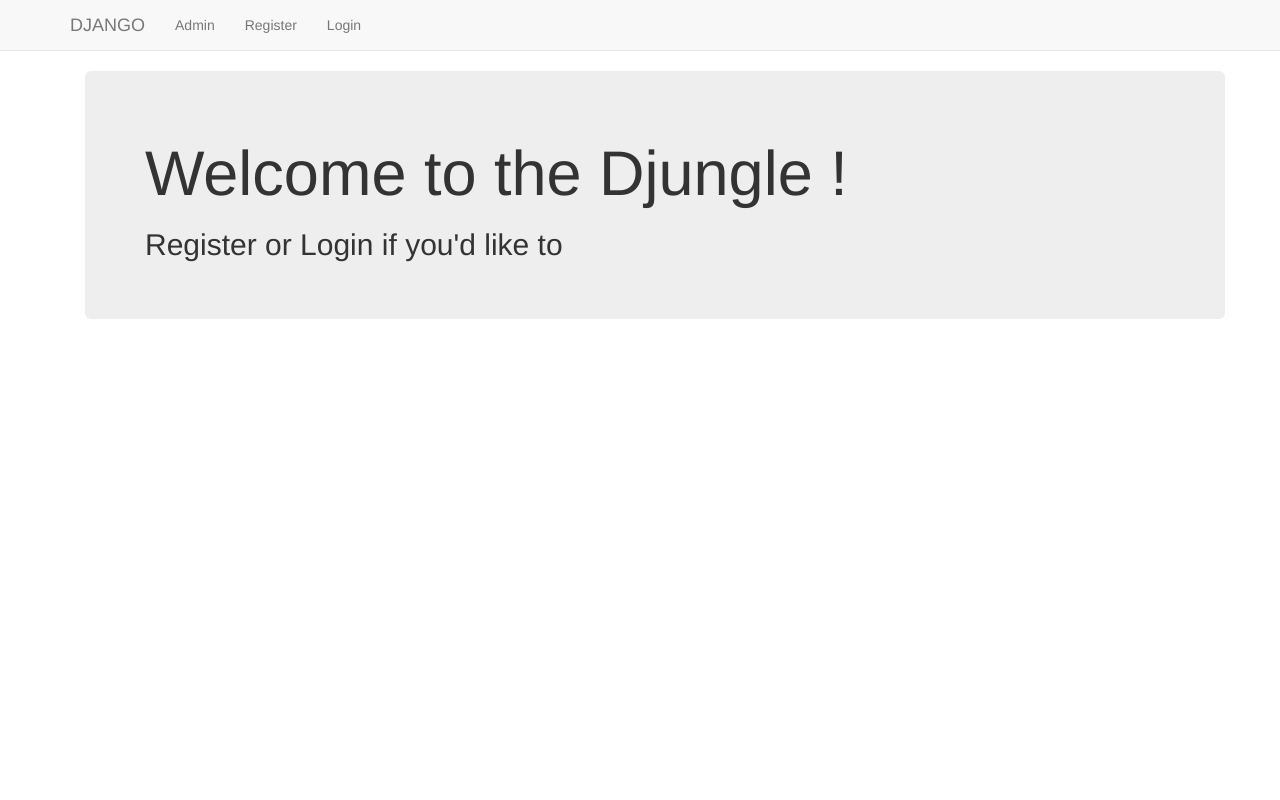
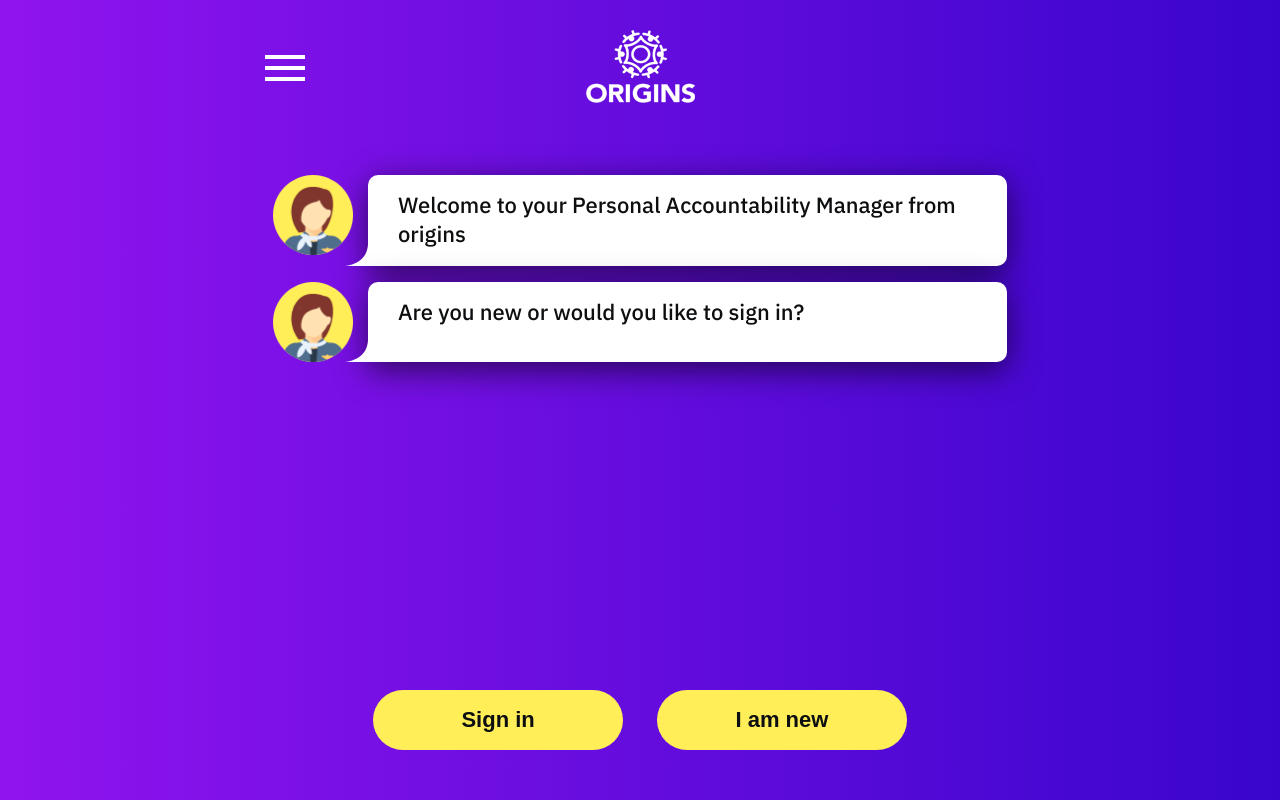
Before and after one commit to Dreampotential-org/sarhpm, a Django app: page / in a window 1280 px wide. Run offline with Django 3.2, Linux system fonts and the light colour scheme; some libraries are stand-ins or nearby versions.

Commit message:
initial working

```diff
--- /dev/null
+++ b/dprojx/static/style.css
@@ -0,0 +1,565 @@
+@import url('https://fonts.googleapis.com/css?family=IBM+Plex+Sans:400,500,600,700');
+body{
+    margin:0;
+    padding: 0;
+    position: relative;
+    min-height: 100vh;
+    overflow-x: hidden;
+    font-family: 'IBM Plex Sans', sans-serif;
+    background: #9014ee;
+    background: -moz-linear-gradient(left, #9014ee 0%, #3905cd 100%);
+    background: -webkit-linear-gradient(left, #9014ee 0%,#3905cd 100%);
+    background: linear-gradient(to right, #9014ee 0%,#3905cd 100%);
+    filter: progid:DXImageTransform.Microsoft.gradient( startColorstr='#9014ee', endColorstr='#3905cd',GradientType=1 );
+}
+a, a:hover{
+    text-decoration: none;
+}
+.mainContainer{
+    max-width: 90%;
+    width: 750px;
+    margin: auto;
+
+}
+header{
+    padding-top: 30px;
+}
+.toggleBar{
+    cursor: pointer;
+    width: 40px;
+    margin-top: 25px;
+    float: left;
+    position: fixed;
+    z-index: 10000;
+}
+.bar{
+    height: 4px;
+    width: 40px;
+    margin-bottom: 7px;
+    background: #fff;
+    display: block;
+}
+.toggleClose .bar1 {
+  -webkit-transform: rotate(-45deg) translate(-9px, 6px);
+  transform: rotate(-45deg) translate(-9px, 6px);
+}
+
+.toggleClose .bar2 {opacity: 0;}
+
+.toggleClose .bar3 {
+  -webkit-transform: rotate(45deg) translate(-8px, -8px);
+  transform: rotate(45deg) translate(-8px, -8px);
+}
+.logo{
+    text-align: center;
+}
+.slideMenu{
+    position: fixed;
+    left: 0;
+    top: 0;
+    width: 100%;
+    height: 100%;
+    color: #fff;
+    font-size: 30px;
+    background: rgba(0,0,0,1);
+    display: none;
+    z-index: 9999;
+    padding-top:100px;
+}
+.slideMenu a{
+    color: #fff;
+    z-index: 999;
+}
+.secAction {
+	text-align: center;
+	position: absolute;
+	bottom: 50px;
+    width: 100%;
+}
+.actionBtn{
+    background: #ffee58;
+    color: #0d0e10;
+    padding:5px;
+    margin: 0px 15px;
+    display: inline-block;
+    min-width: 250px;
+    height: 60px;
+    border-radius: 40px;
+    font-size: 22px;
+    text-decoration: none;
+    font-weight: 700;
+    border: 0;
+    cursor: pointer;
+    line-height: 1;
+    position: relative;
+}
+.actionBtn span{
+    font-size: 12px;
+    display: block;
+}
+.btnVideo{
+    padding:  5px 30px 5px 75px;
+    /*top: -8px;*/
+    margin-left: 0;
+}
+.btnEvent{
+    padding:  5px 30px 5px 75px;
+    margin-right: 0;
+}
+.btnVideo:before{
+    content: "";
+    width: 34px;
+    height: 30px;
+    background: url(/static/movie.png) no-repeat;
+    position: absolute;
+    background-size: 100% auto;
+    left: 25px;
+    top: 9px;
+}
+.btnEvent:before{
+    content: "";
+    width: 30px;
+    height: 34px;
+    background: url(/static/calender.png) no-repeat;
+    background-size: 100% auto;
+    position: absolute;
+    left: 25px;
+}
+.eventBox{
+    background: #fff;
+    padding: 40px;
+    border-radius: 20px;
+    margin-top: 80px;
+}
+.eventBox label{
+    display: block;
+    color: #770fe5;
+    font-size: 30px;
+    font-weight: 600;
+    margin-bottom: 15px;
+    position: relative;
+    background: url(/static/pen.png) no-repeat center right;
+}
+.eventBox textarea{
+    width: 100%;
+    border: 0;
+    resize: none;
+    color: #343434;
+    font-size: 24px;
+    font-family: 'IBM Plex Sans', sans-serif;
+}
+/* M E S S A G E S */
+
+.chat {
+    list-style: none;
+    background: none;
+    margin: 0;
+    padding: 0 0 50px 0;
+    margin-top: 60px;
+    margin-bottom: 10px;
+}
+.chat li {
+    padding: 0.5rem;
+    display: flex;
+    position: relative;
+}
+.chat .avatar {
+    width: 80px;
+    height: 80px;
+    margin-right: 15px;
+    position: relative;
+    display: block;
+    z-index: 2;
+}
+.chat .avatar img {
+    width: 80px;
+    height: 80px;
+}
+
+
+.other .msg {
+    order: 1;
+    font-size: 22px;
+}
+.other:before {
+    content: "";
+    position:absolute;
+    bottom: 8px;
+    left: 80px;
+    width: 32px;
+    height: 23px;
+    background: url(/static/bubbleAngle.png) no-repeat;
+}
+
+.self {
+    justify-content: flex-end;
+    align-items: flex-end;
+}
+.self .msg {
+    order: 1;
+    border-bottom-right-radius: 0px;
+    box-shadow: 1px 2px 0px #D4D4D4;
+}
+.self .avatar {
+    order: 2;
+}
+.self .avatar:after {
+    content: "";
+    position: relative;
+    display: inline-block;
+    bottom: 19px;
+    right: 0px;
+    width: 0px;
+    height: 0px;
+    border: 5px solid #fff;
+    border-right-color: transparent;
+    border-top-color: transparent;
+    box-shadow: 0px 2px 0px #D4D4D4;
+}
+
+.msg {
+    background: white;
+    width: 100%;
+    padding: 15px 30px;
+    border-radius: 10px 10px 10px 0px;
+    box-shadow: 0px 8px 32px 0px rgba(3, 3, 3, 0.61);
+    -webkit-box-shadow: 0px 8px 32px 0px rgba(3, 3, 3, 0.61);
+}
+.msg p {
+    margin: 0 0 0.2rem 0;
+    color: #0d0e10;
+    font-weight: 500;
+}
+.msg img {
+    position: relative;
+    display: block;
+    width: 450px;
+    border-radius: 5px;
+    box-shadow: 0px 0px 3px #eee;
+    transition: all .4s cubic-bezier(0.565, -0.260, 0.255, 1.410);
+    cursor: default;
+    -webkit-touch-callout: none;
+    -webkit-user-select: none;
+    -moz-user-select: none;
+    -ms-user-select: none;
+}
+/*Modal*/
+.modal {
+    position: absolute;
+    z-index: 10000; /* 1 */
+    top: 0;
+    left: 0;
+    visibility: hidden;
+    width: 100%;
+    height: 100%;
+    display: none;
+}
+
+.modal.is-visible {
+    visibility: visible;
+    display: block;
+}
+
+.modal-overlay {
+  position: fixed;
+  z-index: 10;
+  top: 0;
+  left: 0;
+  width: 100%;
+  height: 100%;
+  background: rgba(0, 0, 0, 0.64);
+  visibility: hidden;
+  opacity: 0;
+  transition: visibility 0s linear 0.3s, opacity 0.3s;
+}
+
+.modal.is-visible .modal-overlay {
+  opacity: 1;
+  visibility: visible;
+  transition-delay: 0s;
+}
+
+.modal-wrapper {
+  position: absolute;
+  z-index: 9999;
+  top: 7em;
+  left: 0;
+    right: 0;
+    margin: auto;
+  width: 94%;
+  background-color: #fff;
+  box-shadow: 0 0 1.5em hsla(0, 0%, 0%, 0.35);
+    border-radius: 20px;
+    -webkit-border-radius:20px;
+}
+
+.modal-transition {
+  transition: all 0.3s 0.12s;
+  transform: translateY(-10%);
+  opacity: 0;
+}
+
+.modal.is-visible .modal-transition {
+  transform: translateY(0);
+  opacity: 1;
+}
+
+.modal-header{
+    padding: 120px 20px 20px;
+}
+.modal-content {
+  padding:0 40px 30px;
+}
+.modalLogo{
+    width: 200px;
+    position: absolute;
+    left: 0;
+    right: 0;
+    top: -100px;
+    margin: auto;
+}
+#LocationModal .modalLogo{
+    width: 80px;
+    height: 80px;
+    top: -40px;
+}
+.modal-header {
+  position: relative;
+}
+
+.modal-close {
+  position: absolute;
+  top: 0;
+  right: 0;
+  padding: 1em;
+  color: #aaa;
+  background: none;
+  border: 0;
+}
+
+.modal-close:hover {
+  color: #777;
+}
+
+.modal-heading {
+  font-size: 35px;
+    text-align: center;
+    font-weight: 400;
+  margin: 0;
+  -webkit-font-smoothing: antialiased;
+  -moz-osx-font-smoothing: grayscale;
+}
+
+.modal-content > *:first-child {
+  margin-top: 0;
+}
+
+.modal-content > *:last-child {
+  margin-bottom: 0;
+}
+/*Form*/
+input[type=text],
+input[type=email],
+input[type=tel],
+input[type=password]{
+    border: 0;
+    font-size: 24px;
+    margin-bottom: 25px;
+    width: 100%;
+    box-shadow: 0px -1px 0px 0px rgba(230, 232, 234, 1) inset;
+    padding:20px 0px;
+}
+.btnSubmit{
+    width: 100%;
+    padding: 20px;
+    border: 0;
+    border-radius: 50px;
+    font-size: 30px;
+    font-weight: 500;
+    cursor: pointer;
+    color: #fff;
+    background: #9014ee;
+    background: -moz-linear-gradient(left, #9014ee 0%, #3905cd 100%);
+    background: -webkit-linear-gradient(left, #9014ee 0%,#3905cd 100%);
+    background: linear-gradient(to right, #9014ee 0%,#3905cd 100%);
+    filter: progid:DXImageTransform.Microsoft.gradient( startColorstr='#9014ee', endColorstr='#3905cd',GradientType=1 );
+}
+.textCenter{
+    text-align: center;
+}
+.popupForm a{
+    font-size: 22px;
+    font-weight: 500;
+    color: rgba(13,14,16,0.3);
+    display: block;
+    margin-bottom: 25px;
+}
+.signupNeed{
+    font-size: 22px;
+    font-weight: 500;
+    color: #828282;
+}
+.signupNeed a{
+    color: #4407d1;
+}
+.locAuthTitle{
+    color: #8f14ee;
+    font-size: 30px;
+}
+.locAuthDesc{
+    font-size: 22px;
+}
+video{
+    margin-top: 50px;
+}
+video::-webkit-media-controls {
+  display: none;
+}
+@media screen and (max-width: 640px) {
+    .actionBtn {
+        min-width: 200px;
+        height: 50px;
+        font-size: 20px;
+        margin: 0px 12px;
+    }
+    .other .msg {
+        font-size: 18px;
+    }
+    .btnVideo{
+        margin-left: 0;
+    }
+    .btnEvent{
+        margin-right: 0;
+    }
+}
+@media screen and (max-width: 560px) {
+    .other .msg {
+        font-size: 16px;
+    }
+    .actionBtn {
+        min-width: 160px;
+        height: 50px;
+        font-size: 18px;
+        margin: 0px 10px;
+    }
+    .btnVideo::before {
+        width: 24px;
+        height: 30px;
+        left: 25px;
+        top: 13px;
+    }
+    .btnVideo {
+        padding: 5px 30px 5px 60px;
+    }
+    .btnEvent::before {
+        width: 24px;
+        height: 34px;
+        left: 25px;
+    }
+    .btnEvent {
+        padding: 5px 30px 5px 60px;
+    }
+    .actionBtn span {
+        font-size: 10px;
+    }
+}
+@media screen and (max-width: 520px) {
+    .mainContainer {
+        max-width: 94%;
+    }
+    .other .msg {
+        font-size: 14px;
+    }
+    .actionBtn {
+        min-width: 120px;
+        height: 40px;
+        font-size: 16px;
+    }
+    .singleBtn{
+        min-width: 180px;
+    }
+    .msg {
+        padding: 15px 15px;
+    }
+    .chat .avatar {
+        width: 70px;
+        height: 70px;
+    }
+    .chat .avatar img {
+        width: 70px;
+        height: 70px;
+    }
+    .other::before {
+        left: 70px;
+    }
+    .eventBox label {
+        font-size: 26px;
+    }
+    .eventBox textarea {
+        font-size: 20px;
+    }
+    .btnVideo {
+        padding: 5px 20px 5px 50px;
+        font-size: 14px;
+    }
+    .btnVideo::before {
+        width: 20px;
+        height: 20px;
+        left: 22px;
+    }
+    .btnEvent {
+        padding: 5px 20px 5px 50px;
+        font-size: 14px;
+    }
+    .btnEvent::before {
+        width: 20px;
+        height: 25px;
+        left: 20px;
+        top: 9px;
+    }
+    .actionBtn span{
+        font-size: 10px;
+        display: block;
+    }
+}
+@media screen and (max-width: 414px) {
+    .btnVideo::before {
+        width: 16px;
+        left: 15px;
+    }
+    .btnVideo {
+        padding: 5px 15px 5px 40px;
+        margin-left: 0;
+    }
+    .btnEvent::before {
+        width: 16px;
+        left: 15px;
+    }
+    .btnEvent {
+        padding: 5px 15px 5px 40px;
+        margin-right: 0;
+    }
+    .actionBtn span {
+        font-size: 10px;
+    }
+    .btnSubmit {
+    	padding: 14px;
+    	font-size: 22px;
+    }
+    .signupNeed {
+    	font-size: 18px;
+    }
+    .popupForm a {
+        font-size: 18px;
+    }
+    .modal-heading {
+    	font-size: 30px;
+    }
+    .modalLogo {
+    	width: 120px;
+    	top: -60px;
+    }
+    input[type="text"], input[type="email"], input[type="password"] {
+    	font-size: 20px;
+    }
+}
--- a/dprojx/templates/dappx/base.html
+++ b/dprojx/templates/dappx/base.html
@@ -1,16 +1,26 @@
-<!DOCTYPE html>
-<html>
-  <head>
+<!doctype html>
+<html lang="en">
+<head>
+    <!-- Required meta tags -->
     <meta charset="utf-8">
-    <title>Base</title>
-    <!-- Latest compiled and minified CSS -->
-    <link rel="stylesheet" href="https://maxcdn.bootstrapcdn.com/bootstrap/3.3.7/css/bootstrap.min.css" integrity="sha384-BVYiiSIFeK1dGmJRAkycuHAHRg32OmUcww7on3RYdg4Va+PmSTsz/K68vbdEjh4u" crossorigin="anonymous">
+    <meta name="viewport" content="width=device-width, initial-scale=1, shrink-to-fit=no">
+    <!--CSS -->
+    <link rel="stylesheet" href="static/style.css">
+    <link rel="stylesheet" href="static/custom.js">
+    <title>Hello, world!</title>
 </head>
-  <body>
-    <nav class="navbar navbar-default navbar-static-top">
-      <div class="container">
-        <ul class="nav navbar-nav">
-{# Django Home Link / Admin Link / Register Link#}
+<body>
+    <header>
+        <div class="mainContainer">
+            <nav class="toggleBar">
+                <span class="bar bar1"></span>
+                <span class="bar bar2"></span>
+                <span class="bar bar3"></span>
+            </nav>
+            <div class="logo"><img src="static/logo.png" alt="logo"></div>
+        </div>
+    </header>
+      <!--
           <li><a class="navbar-brand" href="{% url 'index' %}">DJANGO</a></li>
           <li><a class="navbar-link" href="{% url 'admin:index' %}">Admin</a></li>
           <li><a class="navbar-link" href="{% url 'dappx:register' %}">Register</a></li>
@@ -20,9 +30,7 @@
           {% else %}
             <li><a class="navbar-link" href="{% url 'dappx:user_login' %}">Login</a></li>
           {% endif %}
-</ul>
-      </div>
-    </nav>
+    -->
     <div class="container">
     {% block body_block %}
     {% endblock %}
--- a/dprojx/templates/dappx/index.html
+++ b/dprojx/templates/dappx/index.html
@@ -2,11 +2,94 @@
 {% block body_block %}
 <div class="container">
   <div class="jumbotron">
-    <h1>Welcome to the Djungle !</h1>
     {% if user.is_authenticated %}
         <h2>Hello {{ user.username }}</h2>
+
+    <div class="mainContainer">
+        <ol class="chat">
+            <li class="other">
+                <div class="avatar"><img src="static/avater.png" draggable="false"/></div>
+                <div class="msg">
+                    <p>Hi, I’m Pam from Origins. What would you like to do?</p>
+                </div>
+            </li>
+        </ol>
+    </div>
+    <div class="secAction">
+        <div class="mainContainer">
+            <button class="actionBtn btnVideo">Take a Video</button>
+            <button class="actionBtn btnEvent">Attend Event<span>(Check-In/Check-Out)</span></button>
+        </div>
+    </div>
+
     {% else %}
-        <h2>Register or Login if you'd like to</h2>
+
+    <div class="mainContainer">
+        <ol class="chat">
+            <li class="other">
+                <div class="avatar"><img src="static/avater.png" draggable="false"/></div>
+                <div class="msg">
+                    <p>Welcome to your Personal Accountability Manager from origins</p>
+                </div>
+            </li>
+            <li class="other">
+                <div class="avatar"><img src="static/avater.png" draggable="false"/></div>
+                <div class="msg">
+                    <p>Are you new or would you like to sign in?</p>
+                </div>
+            </li>
+        </ol>
+    </div>
+    <div class="secAction">
+        <div class="mainContainer">
+            <button class="actionBtn" id="signin">Sign in</button>
+            <button class="actionBtn" id="signup">I am new</button>
+        </div>
+    </div>
+    <div class="modal" id="signinModal">
+        <div class="modal-overlay"></div>
+        <div class="modal-wrapper modal-transition">
+            <div class="modal-header">
+                <img src="static/modalLogo.png" alt="Modal Logo" class="modalLogo">
+                <h2 class="modal-heading">Hello, Please login</h2>
+            </div>
+            <div class="modal-body">
+                <div class="modal-content">
+                    <form class="popupForm">
+                        <input type="Email" placeholder="Email">
+                        <input type="password" placeholder="Password">
+                        <p class="textCenter"><a href="#">Forgot password?</a></p>
+                        <input type="submit" value="Login" class="btnSubmit">
+                    </form>
+                    <p class="textCenter signupNeed">Don’t have an account? <a href="#">Sign Up</a></p>
+                </div>
+            </div>
+        </div>
+    </div>
+
+    <div class="modal" id="signupModal">
+        <div class="modal-overlay"></div>
+        <div class="modal-wrapper modal-transition">
+            <div class="modal-header">
+                <img src="static/modalLogo.png" alt="Modal Logo" class="modalLogo">
+                <h2 class="modal-heading">Create an account</h2>
+            </div>
+            <div class="modal-body">
+                <div class="modal-content">
+                    <form class="popupForm">
+                        <input type="text" placeholder="Full Name">
+                        <input type="Email" placeholder="Email">
+                        <input type="tel" placeholder="Phone">
+                        <input type="password" placeholder="Password">
+                        <input type="password" placeholder="Confirm Password">
+                        <input type="submit" value="Sign Up" class="btnSubmit">
+                    </form>
+                </div>
+            </div>
+        </div>
+    </div>
+
+
     {% endif %}
   </div>
 </div>
```
Also changed, not shown: dprojx/static/custom.js (added, +36 -0 lines), dprojx/static/avater.png (added), dprojx/static/bubbleAngle.png (added), dprojx/static/calender.png (added), dprojx/static/location.png (added), dprojx/static/logo.png (added), dprojx/static/modalLogo.png (added), dprojx/static/movie.png (added), dprojx/static/pen.png (added).
